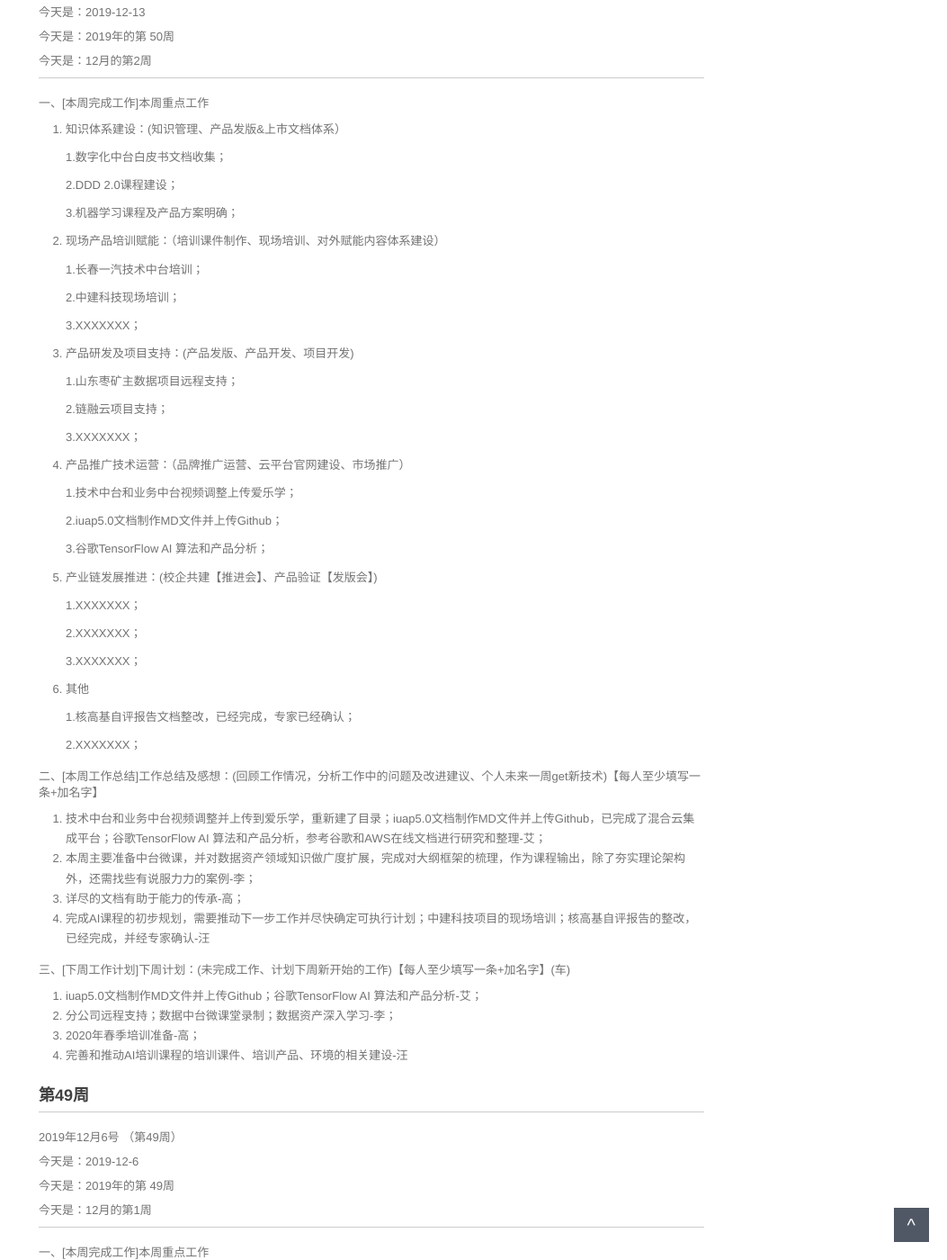
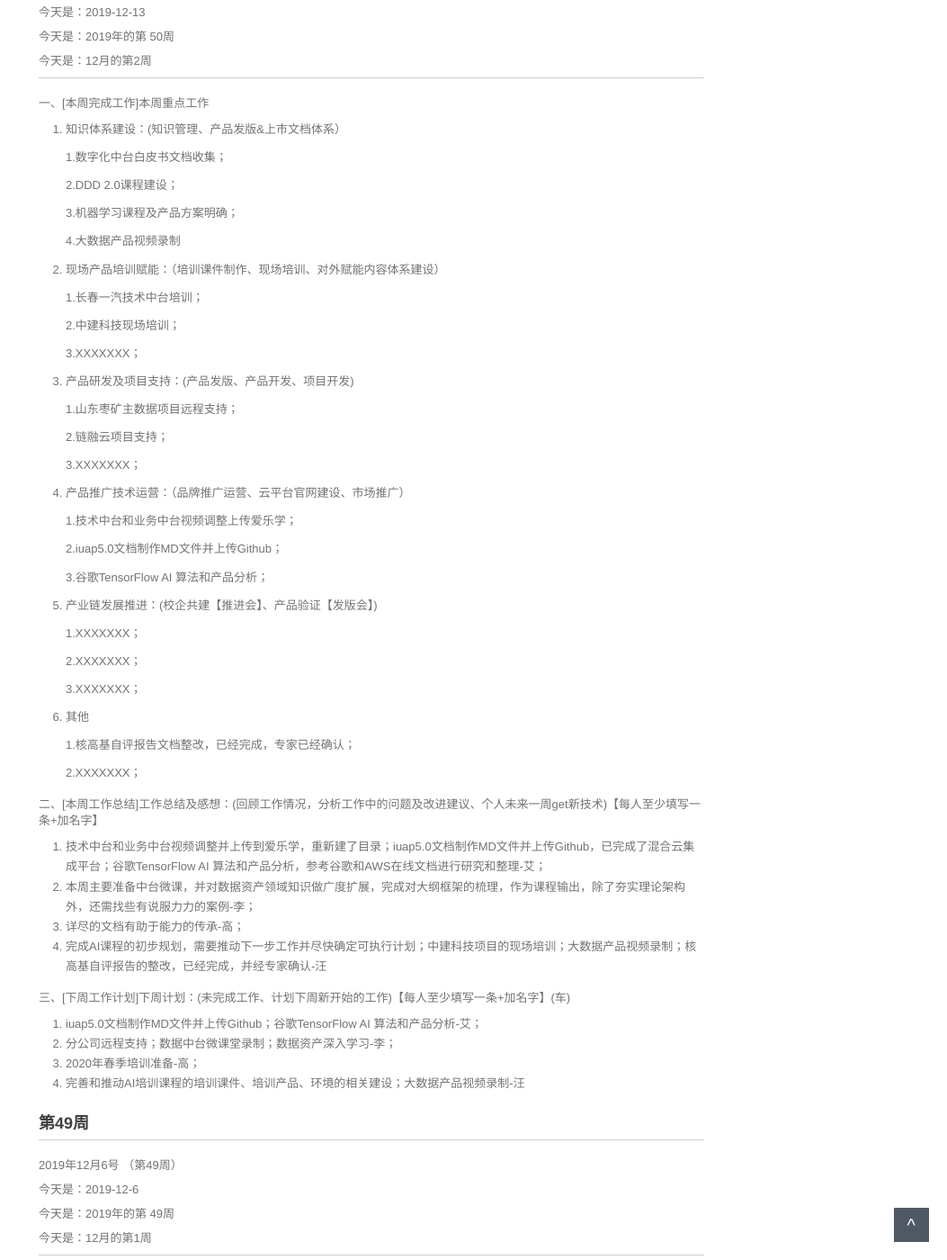
Before and after one commit to walllFlower/blog, a Jekyll site: the page built from _posts/2018-07-17-day_report_cxz.md, in a window 1280 px wide and 1400 px high, scrolled down 403 px. Shown: the whole window at 90% size, without its empty margins (227-1280 px from the left). Built offline with Jekyll 4.4.1, drawn with Linux system fonts in a browser that asks for light colours; comment, search, counter and statistics services are not loaded.

Commit message:
Update 2018-07-17-day_report_cxz.md

```diff
--- a/_posts/2018-07-17-day_report_cxz.md
+++ b/_posts/2018-07-17-day_report_cxz.md
@@ -32,6 +32,8 @@ categories: 技术运营工作周报
 
     3.机器学习课程及产品方案明确；
 
+    4.大数据产品视频录制
+
 2. 现场产品培训赋能：（培训课件制作、现场培训、对外赋能内容体系建设）
 
     1.长春一汽技术中台培训；
@@ -76,14 +78,14 @@ categories: 技术运营工作周报
 1. 技术中台和业务中台视频调整并上传到爱乐学，重新建了目录；iuap5.0文档制作MD文件并上传Github，已完成了混合云集成平台；谷歌TensorFlow AI 算法和产品分析，参考谷歌和AWS在线文档进行研究和整理-艾；
 2. 本周主要准备中台微课，并对数据资产领域知识做广度扩展，完成对大纲框架的梳理，作为课程输出，除了夯实理论架构外，还需找些有说服力力的案例-李；
 3. 详尽的文档有助于能力的传承-高；
-4. 完成AI课程的初步规划，需要推动下一步工作并尽快确定可执行计划；中建科技项目的现场培训；核高基自评报告的整改，已经完成，并经专家确认-汪
+4. 完成AI课程的初步规划，需要推动下一步工作并尽快确定可执行计划；中建科技项目的现场培训；大数据产品视频录制；核高基自评报告的整改，已经完成，并经专家确认-汪
 
 三、[下周工作计划]下周计划：(未完成工作、计划下周新开始的工作)【每人至少填写一条+加名字】(车)
 
 1. iuap5.0文档制作MD文件并上传Github；谷歌TensorFlow AI 算法和产品分析-艾；
 2. 分公司远程支持；数据中台微课堂录制；数据资产深入学习-李；
 3. 2020年春季培训准备-高；
-4. 完善和推动AI培训课程的培训课件、培训产品、环境的相关建设-汪
+4. 完善和推动AI培训课程的培训课件、培训产品、环境的相关建设；大数据产品视频录制-汪
 
 
 
```
